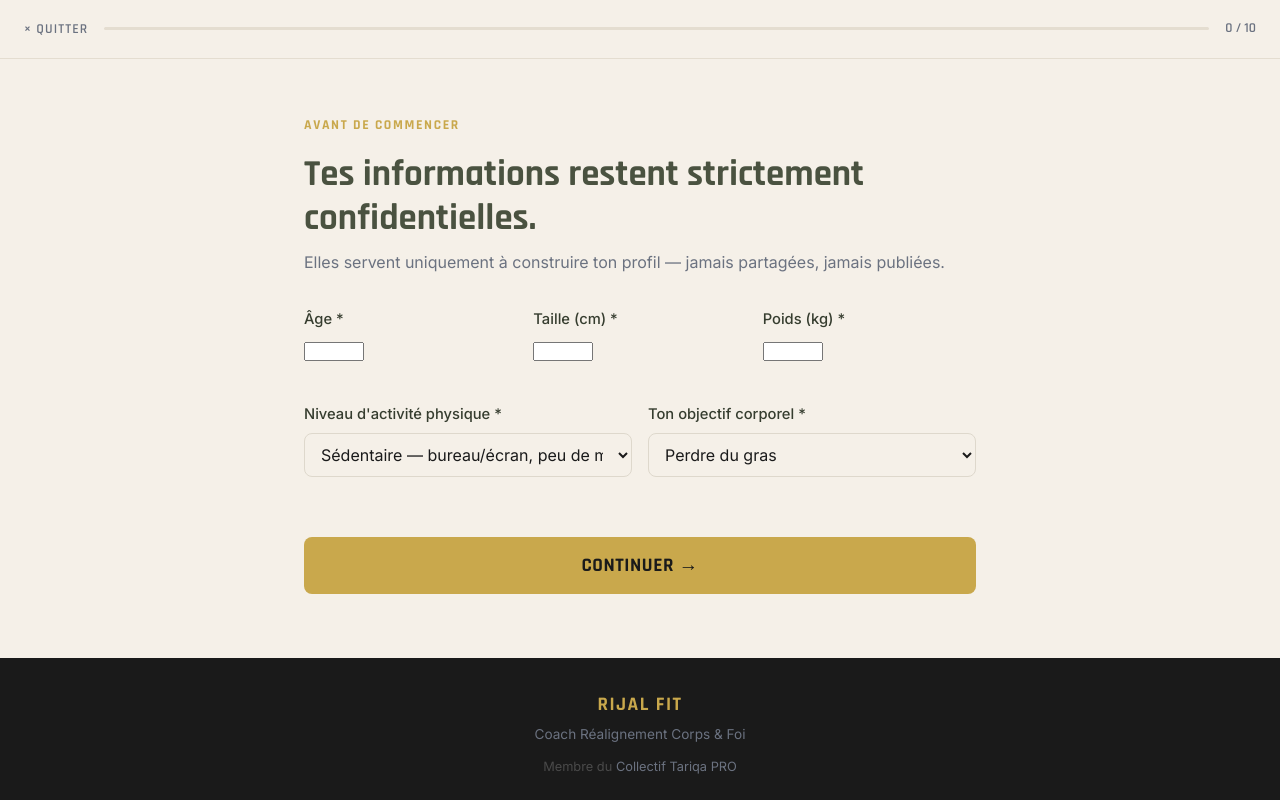
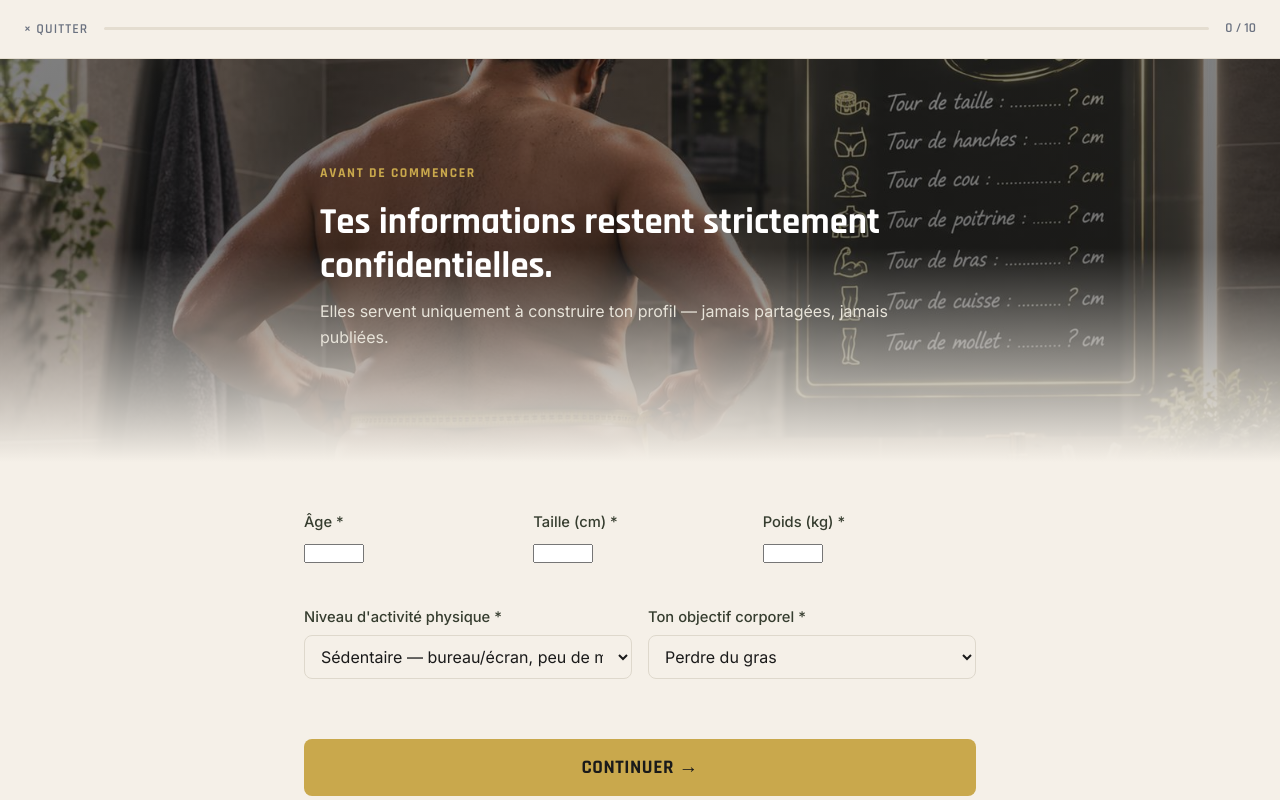
Before and after one commit to muslimserinityforme-maker/bilan-sens-rijalfit, a website: page index.html in a window 1280 px wide. Both pictures are taken after a click on the button "LANCER LE DIAGNOSTIC →". Shown: the top 800 px of the page. Drawn offline with Linux system fonts and the light colour scheme.

Commit message:
Add photo background to bio step

```diff
--- a/index.html
+++ b/index.html
@@ -42,9 +42,13 @@
 
     <!-- ═══ ÉCRAN — Profil de base (confidentiel) ═══ -->
     <section id="screen-bio" class="screen" hidden>
-      <p class="eyebrow">Avant de commencer</p>
-      <h2 class="question-title">Tes informations restent strictement confidentielles.</h2>
-      <p class="question-sub">Elles servent uniquement à construire ton profil — jamais partagées, jamais publiées.</p>
+      <div class="hero-photo hero-photo--bio">
+        <div class="hero-photo__content">
+          <p class="eyebrow">Avant de commencer</p>
+          <h2 class="question-title question-title--light">Tes informations restent strictement confidentielles.</h2>
+          <p class="question-sub question-sub--light">Elles servent uniquement à construire ton profil — jamais partagées, jamais publiées.</p>
+        </div>
+      </div>
       <div class="bio-fields">
         <div class="field">
           <label for="b-age">Âge *</label>
--- a/style.css
+++ b/style.css
@@ -167,6 +167,13 @@ main.container { padding-top: 56px; padding-bottom: 64px; }
 
 .hero-photo__content { position: relative; z-index: 1; max-width: 640px; }
 
+.hero-photo--bio {
+  background-image: url('images/hero-bio.jpg');
+  background-position: center 30%;
+  min-height: 420px;
+  padding-bottom: 48px;
+}
+
 .hero-title--light { color: var(--blanc); }
 .hero-sub--light { color: #e7e3d9; }
 .hero-reassurance--light { color: #cfcabb; }
@@ -231,6 +238,9 @@ main.container { padding-top: 56px; padding-bottom: 64px; }
 }
 
 .question-sub { color: var(--gris); font-size: 1rem; margin-bottom: 2rem; }
+
+.question-title--light { color: var(--blanc); }
+.question-sub--light { color: #e7e3d9; }
 
 .options { display: flex; flex-direction: column; gap: 14px; }
 
```
Also changed, not shown: images/hero-bio.jpg (added).
